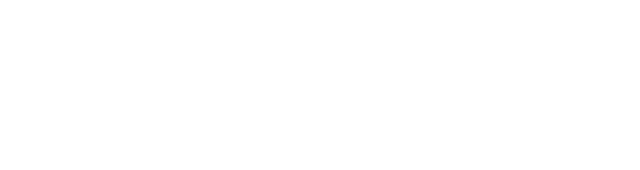
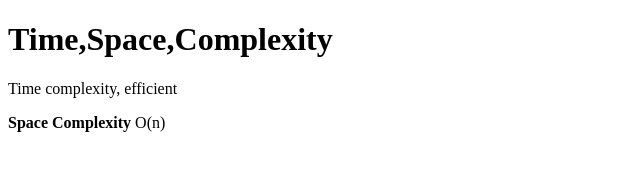
Before and after one commit to acciojob/time-and-space-complexity-SivaaDurai, a website: page main.html in a window 1280 px wide. Shown: the whole page, without its empty margins (0-640 px from the left). Drawn offline with Linux system fonts and the light colour scheme.

Commit message:
created a submission

```diff
--- a/main.html
+++ b/main.html
@@ -3,13 +3,13 @@
 <html>
 
 <head>
-	<link rel="stylesheet" href="styles.css">
+
 </head>
 
 <body>
-	<!-- the entire body must be written by student -->
-    <script type="text/javascript" src="./script.js">
-</script>
+	<h1>Time,Space,Complexity</h1>
+	<p>Time complexity, efficient</p>
+	<p><b>Space Complexity</b> O(n)</p>
 
 </body>
 
```
